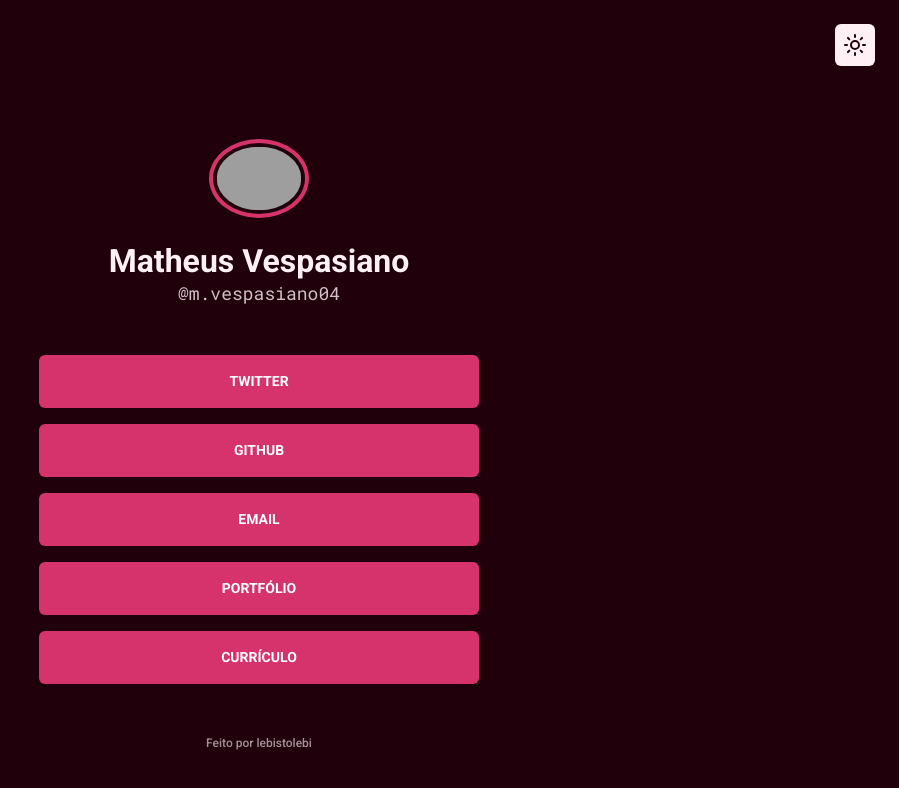
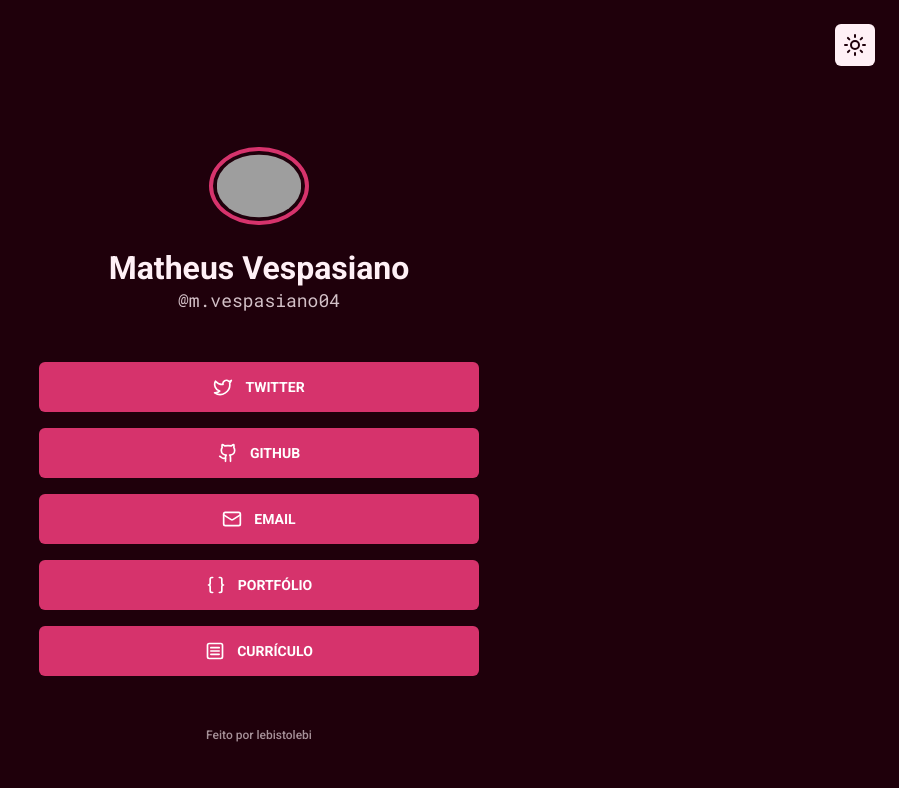
Before and after one commit to Vespasianoo/social-links-react-app, a React (Vite) app: page / in a window 1280 px wide. Shown: the top 788 px of the page, without its empty margins (381-1280 px from the left). Built offline with nearby package versions, Linux system fonts and the light colour scheme; grey boxes are pictures that could not be loaded.

Commit message:
add icons

```diff
--- a/src/components/Main/index.jsx
+++ b/src/components/Main/index.jsx
@@ -1,31 +1,37 @@
 import * as S from "./styles"
 
+import { Twitter, Github, Mail, Braces, MenuSquare } from "lucide-react"
 export function Main() {
   return (
     <S.Container>
       <ul>
         <li>
           <a href="#" target="_blank">
+            <Twitter />
             Twitter
           </a>
         </li>
         <li>
           <a href="#" target="_blank">
+            <Github />
             Github
           </a>
         </li>
         <li>
           <a href="#" target="_blank">
+            <Mail />
             Email
           </a>
         </li>
         <li>
           <a href="#" target="_blank">
+            <Braces />
             Portfólio
           </a>
         </li>
         <li>
           <a href="#" target="_blank">
+            <MenuSquare />
             Currículo
           </a>
         </li>
--- a/src/components/Main/styles.js
+++ b/src/components/Main/styles.js
@@ -11,7 +11,10 @@
       > a {
         display: flex;
         justify-content: center;
+        align-items: center;
+        gap: 12px;
         width: inherit;
+        height: 50px;
         padding-block: 16px;
 
         background: ${({ theme }) => theme.colors.primaryColor};
@@ -19,10 +22,14 @@
 
         font-size: 14px;
         font-weight: 700;
-        line-height: 150%;
         text-transform: uppercase;
 
         transition: background 300ms;
+
+        > svg {
+          width: 20px;
+          height: 20px;
+        }
 
         &:hover {
           background: ${({ theme }) => theme.colors.primaryColorHover};
```
